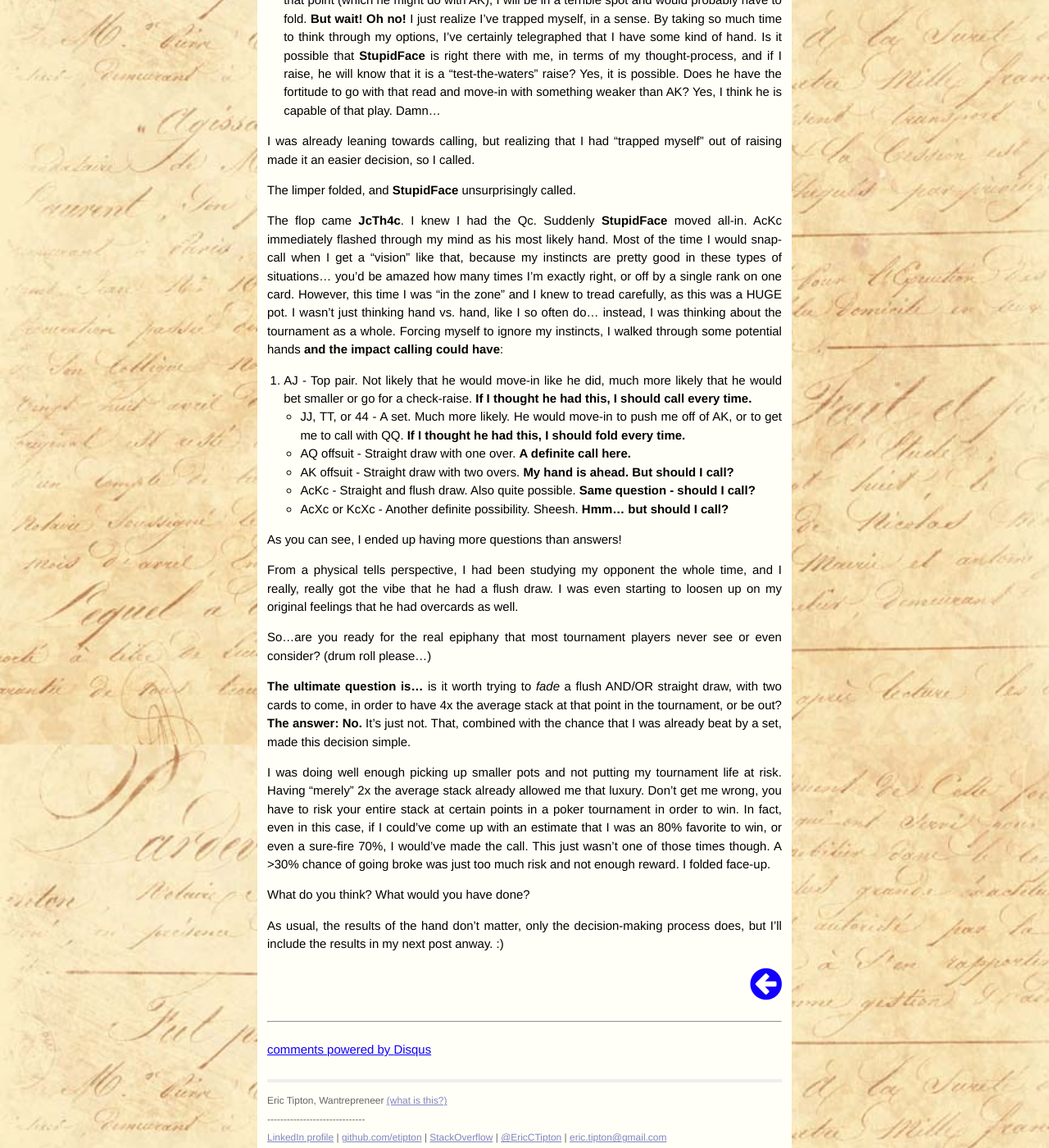
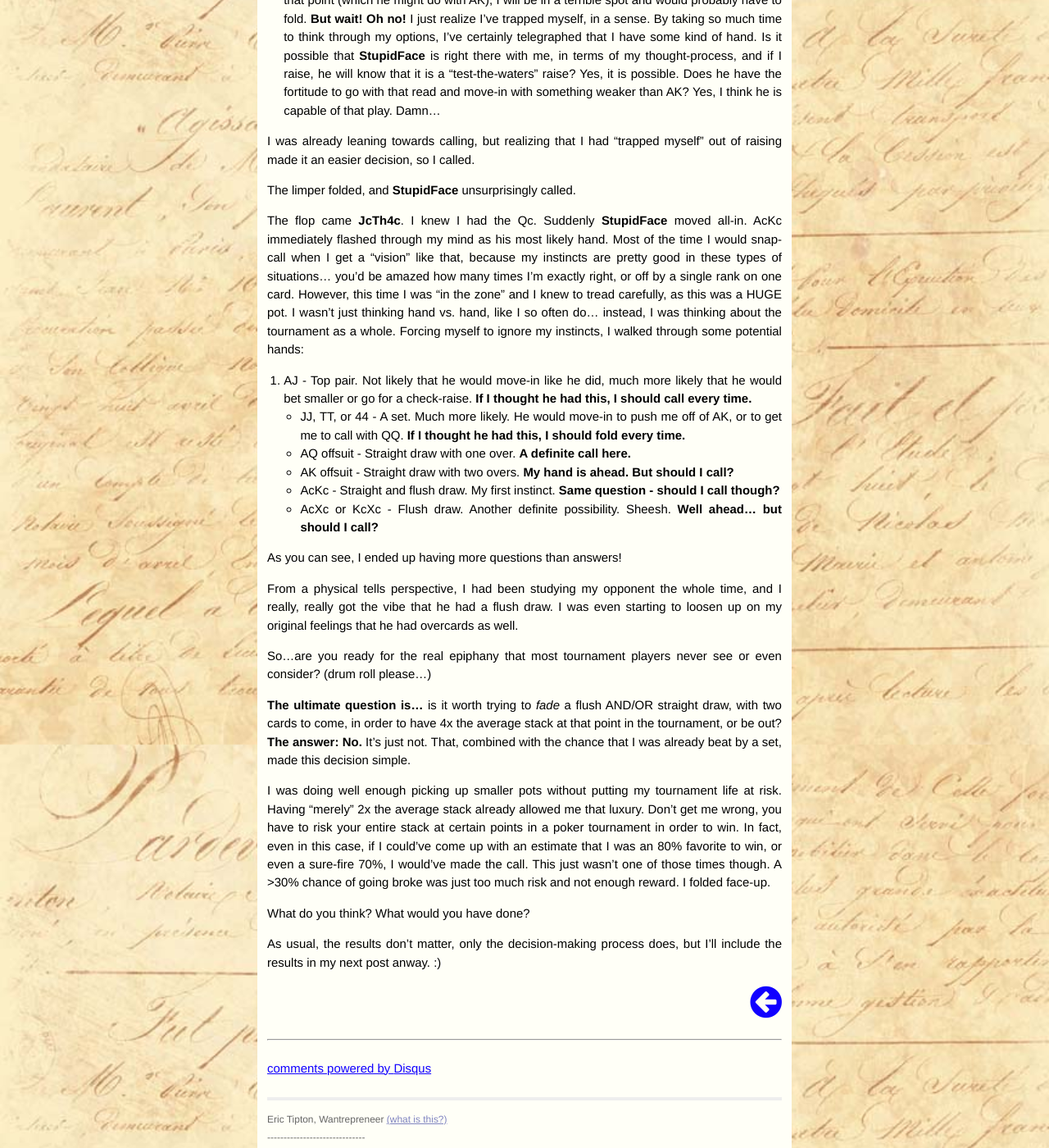
Before and after one commit to etipton/etipton.github.io, a Jekyll site: the page built from _posts/2014-06-28-crucial-laydown.markdown, in a window 1280 px wide and 1400 px high, scrolled down 1652 px. Shown: the whole window at 82% size. Built offline with Jekyll 4.4.1, drawn with Linux system fonts in a browser that asks for light colours; nearby versions of some CDN libraries; Markdown is read by kramdown in place of the engine named in the settings; comment, search, counter and statistics services are not loaded.

Commit message:
last-minute tweaks

```diff
--- a/_posts/2014-06-28-crucial-laydown.markdown
+++ b/_posts/2014-06-28-crucial-laydown.markdown
@@ -43,14 +43,14 @@ I was already leaning towards calling, but realizing that I had "trapped myself"
 
 The limper folded, and **StupidFace** unsurprisingly called.
 
-The flop came **JcTh4c**. I knew I had the Qc. Suddenly **StupidFace** moved all-in. AcKc immediately flashed through my mind as his most likely hand. Most of the time I would snap-call when I get a "vision" like that, because my instincts are pretty good in these types of situations... you'd be amazed how many times I'm exactly right, or off by a single rank on one card. However, this time I was "in the zone" and I knew to tread carefully, as this was a HUGE pot. I wasn't just thinking hand vs. hand, like I so often do... instead, I was thinking about the tournament as a whole. Forcing myself to ignore my instincts, I walked through some potential hands **and the impact calling could have**:
+The flop came **JcTh4c**. I knew I had the Qc. Suddenly **StupidFace** moved all-in. AcKc immediately flashed through my mind as his most likely hand. Most of the time I would snap-call when I get a "vision" like that, because my instincts are pretty good in these types of situations... you'd be amazed how many times I'm exactly right, or off by a single rank on one card. However, this time I was "in the zone" and I knew to tread carefully, as this was a HUGE pot. I wasn't just thinking hand vs. hand, like I so often do... instead, I was thinking about the tournament as a whole. Forcing myself to ignore my instincts, I walked through some potential hands:
 
 1. AJ - Top pair. Not likely that he would move-in like he did, much more likely that he would bet smaller or go for a check-raise. **If I thought he had this, I should call every time.**
 - JJ, TT, or 44 - A set. Much more likely. He would move-in to push me off of AK, or to get me to call with QQ. **If I thought he had this, I should fold every time.**
 - AQ offsuit - Straight draw with one over. **A definite call here.**
 - AK offsuit - Straight draw with two overs. **My hand is ahead. But should I call?**
-- AcKc - Straight and flush draw. Also quite possible. **Same question - should I call?**
-- AcXc or KcXc - Another definite possibility. Sheesh. **Hmm... but should I call?**
+- AcKc - Straight and flush draw. My first instinct. **Same question - should I call though?**
+- AcXc or KcXc - Flush draw. Another definite possibility. Sheesh. **Well ahead... but should I call?**
 
 As you can see, I ended up having more questions than answers!
 
@@ -60,8 +60,8 @@ So...are you ready for the real epiphany that most tournament players never see
 
 **The ultimate question is...** is it worth trying to _fade_ a flush AND/OR straight draw, with two cards to come, in order to have 4x the average stack at that point in the tournament, or be out? **The answer: No.** It's just not. That, combined with the chance that I was already beat by a set, made this decision simple.
 
-I was doing well enough picking up smaller pots and not putting my tournament life at risk. Having "merely" 2x the average stack already allowed me that luxury. Don't get me wrong, you have to risk your entire stack at certain points in a poker tournament in order to win. In fact, even in this case, if I could've come up with an estimate that I was an 80% favorite to win, or even a sure-fire 70%, I would've made the call. This just wasn't one of those times though. A >30% chance of going broke was just too much risk and not enough reward. I folded face-up.
+I was doing well enough picking up smaller pots without putting my tournament life at risk. Having "merely" 2x the average stack already allowed me that luxury. Don't get me wrong, you have to risk your entire stack at certain points in a poker tournament in order to win. In fact, even in this case, if I could've come up with an estimate that I was an 80% favorite to win, or even a sure-fire 70%, I would've made the call. This just wasn't one of those times though. A >30% chance of going broke was just too much risk and not enough reward. I folded face-up.
 
 What do you think? What would you have done?
 
-As usual, the results of the hand don't matter, only the decision-making process does, but I'll include the results in my next post anway. :)
+As usual, the results don't matter, only the decision-making process does, but I'll include the results in my next post anway. :)
```
